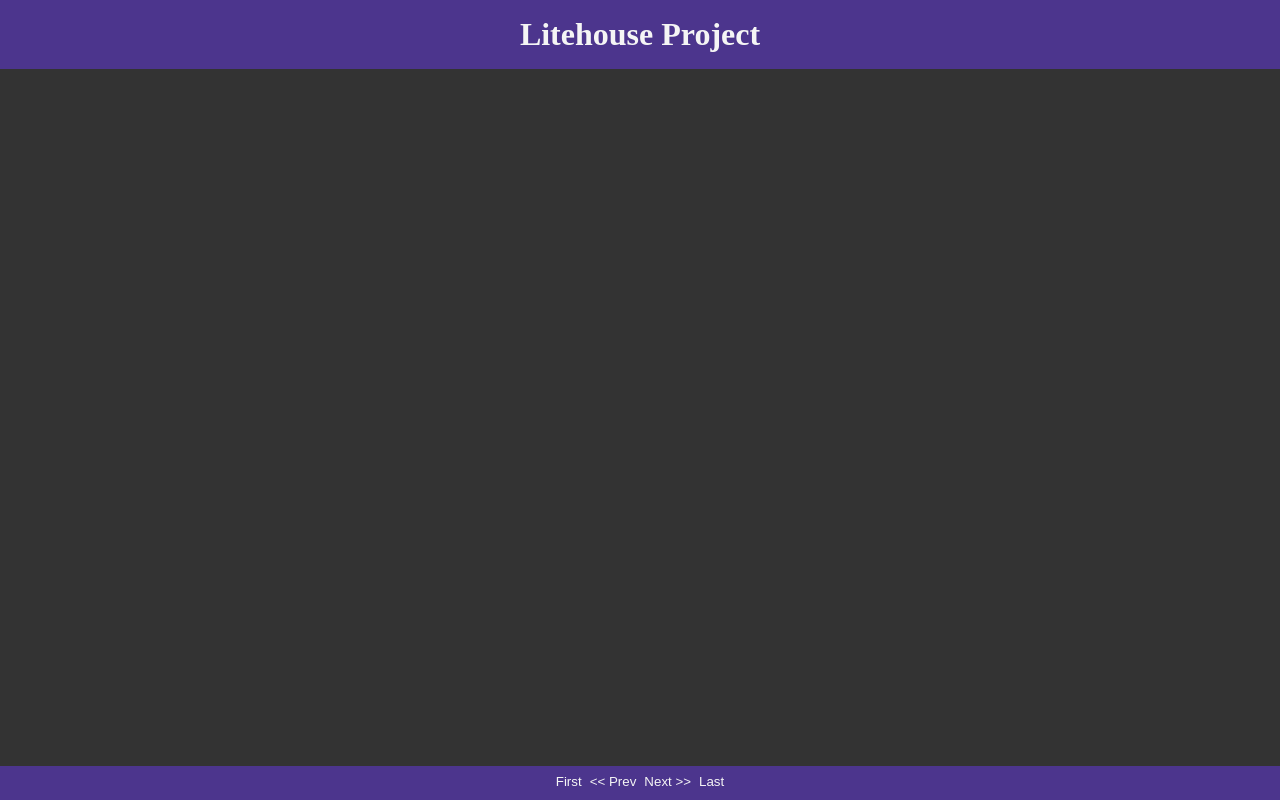
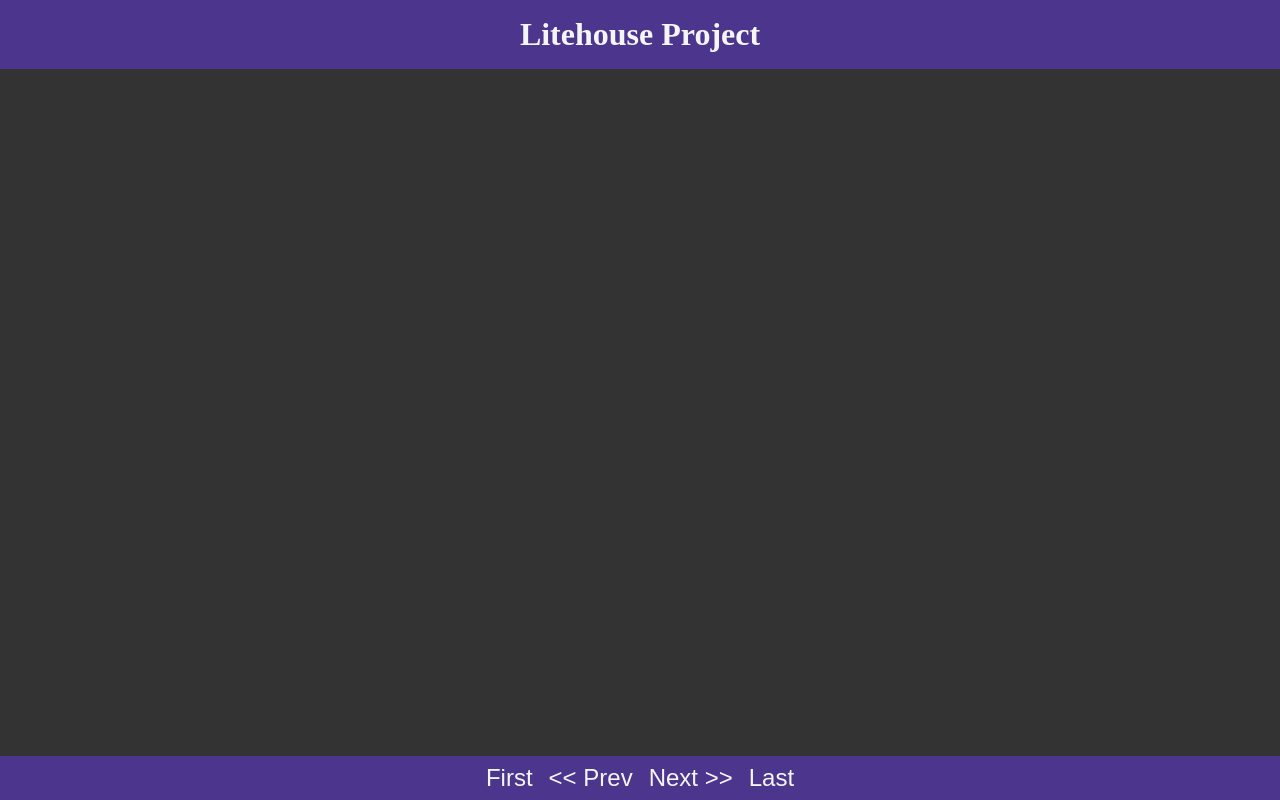
Before and after one commit to kandoruus/litehouse-test-project, a website built with Vite: page index.html in a window 1280 px wide. Built offline with nearby package versions, Linux system fonts and the light colour scheme; no server answers.

Commit message:
increased navbar button size for better moble usability

```diff
--- a/src/app/components/NavBar.ts
+++ b/src/app/components/NavBar.ts
@@ -4,12 +4,13 @@ const styles: string = `
 .nav-bar-wrapper {
   display: flex;
   justify-content: center;
-  gap: var(--SMALL_PADDING);
+  gap: var(--STANDARD_PADDING);
 }
 .nav-bar-button {
   background-color: transparent;
   border:none;
   color: var(--LIGHT_COLOR);
+  font-size: 1.5rem;
 }
 .nav-bar-button:disabled {
   color: var(--DISABLED_COLOR);
--- a/src/app/styles.css
+++ b/src/app/styles.css
@@ -61,7 +61,7 @@ header {
 footer {
   bottom: 0;
   padding: var(--SMALL_PADDING);
-  height: 34px;
+  min-height: 44px;
 }
 
 /* Main Section */
```
